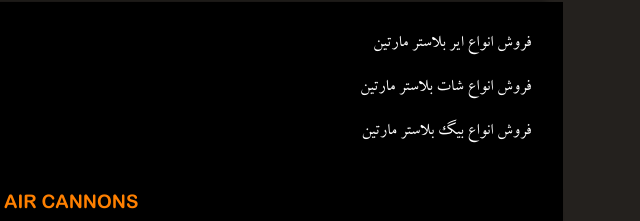
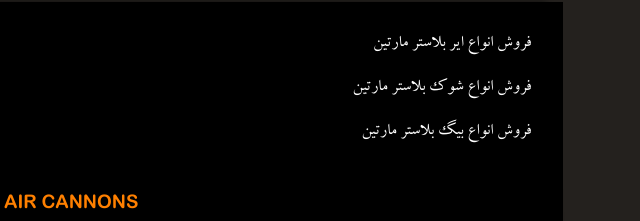
Before and after one commit to airblasterir/airblasterir-github.io, a plain HTML site: page wpscripts/aboutus.html in a window 1280 px wide. Shown: the part 298-519 px from the top of the page, 540-1180 px from the left. Drawn offline with Linux system fonts and the light colour scheme; files whose address does not match are found by name.

Commit message:
Add files via upload

```diff
--- a/wpscripts/aboutus.html
+++ b/wpscripts/aboutus.html
@@ -97,7 +97,7 @@
       <img alt="" src="../wpimages/wp94419b73_06.png" style="position:absolute;left:36px;top:270px;width:928px;height:3px;">
       <div style="position:absolute;left:404px;top:327px;width:527px;height:320px;overflow:hidden;">
         <p class="Body P-2"><span class="C-7">فروش انواع ایر بلاستر مارتین</span></p>
-        <p class="Body P-2"><span class="C-7">فروش انواع شات بلاستر مارتین</span></p>
+        <p class="Body P-2"><span class="C-7">فروش انواع شوک بلاستر مارتین</span></p>
         <p class="Body P-2"><span class="C-7">فروش انواع بیگ بلاستر مارتین</span></p>
         <p class="Body"><span class="C-8"><br></span></p>
         <p class="Body"><span class="C-9">AIR CANNONS</span></p>
```
